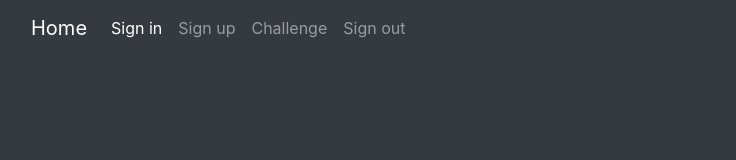
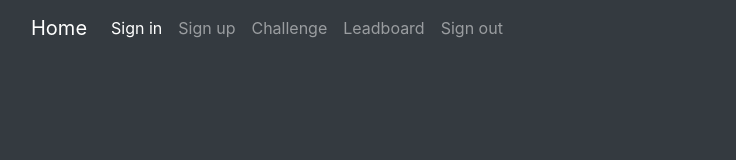
Before and after one commit to DSGlem/vue-firebase-app, a Vue app: page / in a window 1280 px wide. Shown: the top 160 px of the page, without its empty margins (0-736 px from the left). Built offline with nearby package versions, Linux system fonts and the light colour scheme.

Commit message:
leaderboard link

```diff
--- a/src/components/Header/Header.vue
+++ b/src/components/Header/Header.vue
@@ -27,6 +27,11 @@
             >
           </li>
           <li class="nav-item">
+            <router-link class="nav-link" to="/leadboard"
+              >Leadboard</router-link
+            >
+          </li>
+          <li class="nav-item">
             <span class="nav-link" @click="signOut">Sign out</span>
           </li>
         </ul>
@@ -44,7 +49,7 @@
       if (this.$route.path != "/SignIn") {
         this.$router.push("/SignIn");
       }
-    },
-  },
+    }
+  }
 };
 </script>
```
